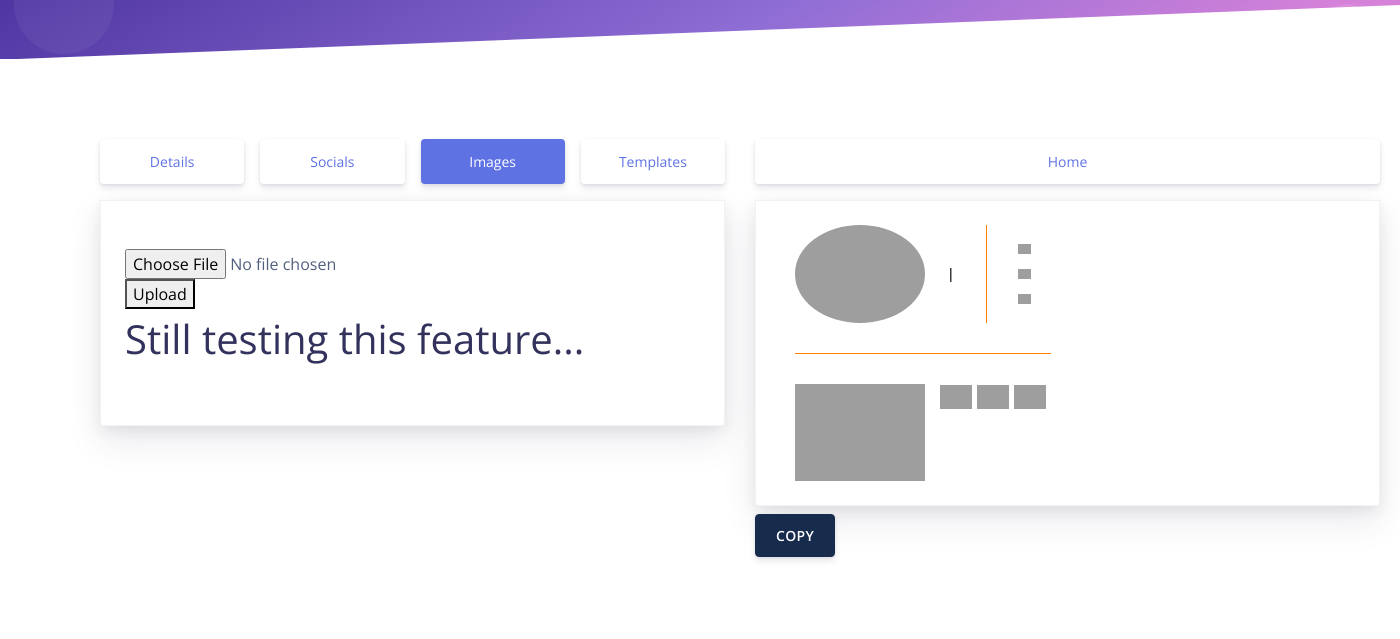
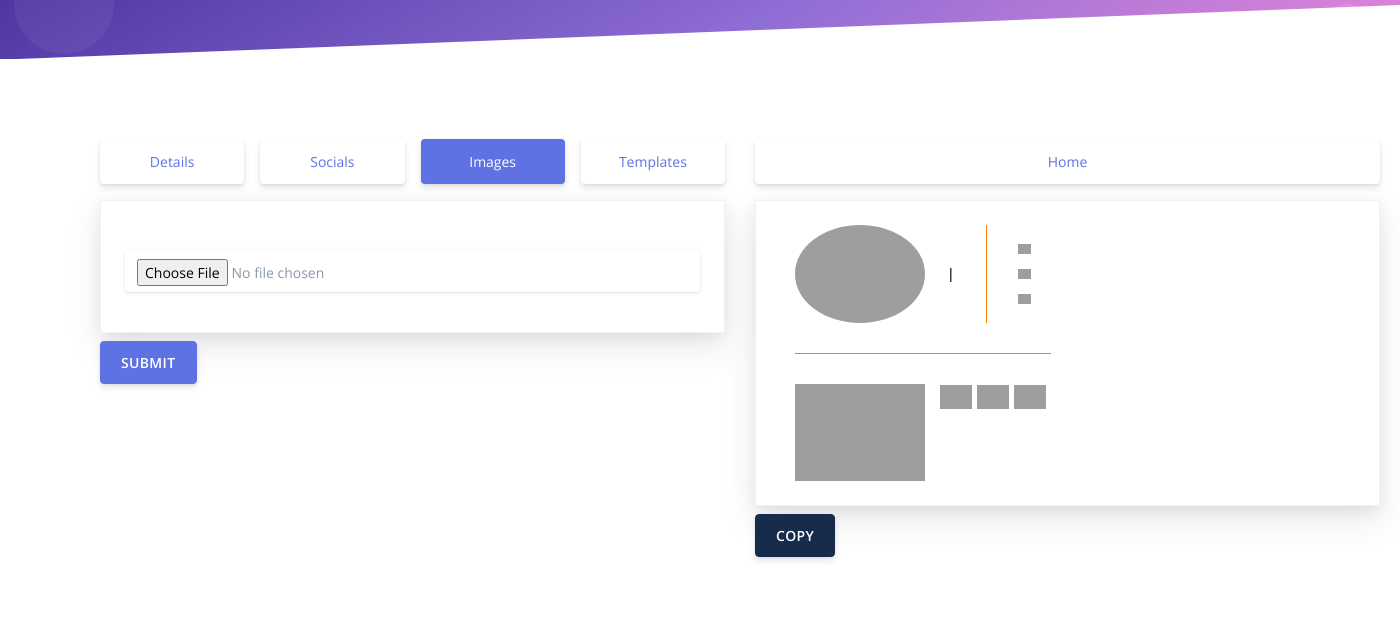
Before and after one commit to fredricksimi/newsignature, a Django app: page / in a window 1400 px wide, after a click on "Images". Shown: the part 547-1186 px from the top of the page. Run offline with Django 3.2, Linux system fonts and the light colour scheme; the visitor is signed in with stand-in values (Sample User, id 1); data comes from the database, SQL or seed files in the repository; some libraries are stand-ins or nearby versions; grey boxes are pictures that could not be loaded.

Commit message:
22jun1231pm commit

```diff
--- a/signature/forms.py
+++ /dev/null
@@ -1,22 +0,0 @@
-from django import forms
-from .models import SignatureTool
-
-class UserDetailsForm(forms.ModelForm):
-    full_name = forms.CharField(widget=forms.TextInput(attrs={"placeholder":"Names"}))
-    company = forms.CharField(widget=forms.TextInput(attrs={"placeholder": "Company"}))
-    designation = forms.CharField(widget=forms.TextInput(attrs={"placeholder":"Designation"}))
-    department = forms.CharField(widget=forms.TextInput(attrs={"placeholder": "Department"}))
-    phone = forms.CharField(widget=forms.TextInput(attrs={"Phone":"Phone"}))
-    email = forms.CharField(widget=forms.TextInput(attrs={"placeholder":"Email"}))
-    website = forms.CharField(widget=forms.TextInput(attrs={"placeholder":"Website"}))
-    facebook = forms.CharField(widget=forms.TextInput(attrs={"placeholder":"Facebook"}), required=False)
-    linkedin = forms.CharField(widget=forms.TextInput(attrs={"placeholder":"LinkedIn"}), required=False)
-    twitter = forms.CharField(widget=forms.TextInput(attrs={"placeholder":"Twitter"}), required=False)
-    github = forms.CharField(widget=forms.TextInput(attrs={"placeholder":"GitHub"}), required=False)
-    instagram = forms.CharField(widget=forms.TextInput(attrs={"placeholder":"Instagram"}), required=False)
-    whatsapp = forms.CharField(widget=forms.TextInput(attrs={"placeholder":"WhatsApp"}), required=False)
-    youtube = forms.CharField(widget=forms.TextInput(attrs={"placeholder":"YouTube"}), required=False)
-
-    class Meta:
-        model = SignatureTool
-        fields = '__all__'
--- a/signature/templates/signature/index.html
+++ b/signature/templates/signature/index.html
@@ -67,7 +67,30 @@
               <div class="card-body">
                 <div class="tab-content" id="myTabContent">
                   <div class="tab-pane fade show active" id="tabs-icons-text-1" role="tabpanel" aria-labelledby="tabs-icons-text-1-tab">
+                    <form method="POST" enctype="multipart/form-data" action="{% url 'signature:home' %}">
+                      {% csrf_token %}
                       <div class="form-group">
+                        <input id="full_name" type="text" name="full_name" class="form-control form-control-alternative" placeholder="Full Name" value="{{sigtool.full_name}}" max_length="100" required>
+                      </div>
+                      <div class="form-group">
+                        <input id="company" type="text" name="company" class="form-control form-control-alternative" placeholder="Company" max_length="100" required>
+                      </div>
+                      <div class="form-group">
+                        <input id="designation" type="text" name="designation" class="form-control form-control-alternative" placeholder="Designation" max_length="100" required>
+                      </div>
+                      <div class="form-group">
+                        <input id="department" type="text" name="department" class="form-control form-control-alternative" placeholder="Department" max_length="100" required>
+                      </div>
+                      <div class="form-group">
+                        <input id="phone" type="text" name="phone" class="form-control form-control-alternative" placeholder="Phone" max_length="100" required>
+                      </div>
+                      <div class="form-group">
+                        <input id="email" type="text" name="email" class="form-control form-control-alternative" placeholder="Email" max_length="100" required>
+                      </div>
+                      <div class="form-group">
+                        <input id="website" type="text" name="website" class="form-control form-control-alternative" placeholder="Website" max_length="100" required>
+                      </div>
+                      <!-- <div class="form-group">
                           <input type="text" placeholder="names" id="form_names" class="form-control form-control-alternative" value="{{sigtool.full_name}}" {{readonlyvar}}/>
                       </div>
                       <div class="form-group">
@@ -87,10 +110,32 @@
                         </div>
                         <div class="form-group">
                           <input type="text" placeholder="Website" id="form_website" class="form-control form-control-alternative" value="{{sigtool.website}}"  {{readonlyvar}}/>
-                        </div>
+                        </div> -->
+                    <!-- </form> -->
                   </div>
                   <div class="tab-pane fade" id="tabs-icons-text-2" role="tabpanel" aria-labelledby="tabs-icons-text-2-tab">
-                      <div class="form-group">
+                    <div class="form-group">
+                      <input id="facebook" type="text" name="Facebook" class="form-control form-control-alternative" placeholder="https://facebook.com/johnwick" max_length="100">
+                    </div>
+                    <div class="form-group">
+                      <input id="linkedin" type="text" name="LinkedIn" class="form-control form-control-alternative" placeholder="https://linkedin.com/johnwick" max_length="100">
+                    </div>
+                    <div class="form-group">
+                      <input id="twitter" type="text" name="Twitter" class="form-control form-control-alternative" placeholder="https://twitter.com/johnwick" max_length="100">
+                    </div>
+                    <div class="form-group">
+                      <input id="github" type="text" name="GitHub" class="form-control form-control-alternative" placeholder="https://github.com/johnwick" max_length="100">
+                    </div>
+                    <div class="form-group">
+                      <input id="instagram" type="text" name="Instagram" class="form-control form-control-alternative" placeholder="https://instagram.com/johnwick" max_length="100">
+                    </div>
+                    <div class="form-group">
+                      <input id="whatsapp" type="text" name="WhatsApp" class="form-control form-control-alternative" placeholder="https://wa.me/8937453" max_length="100">
+                    </div>
+                    <div class="form-group">
+                      <input id="youtube" type="text" name="YouTube" class="form-control form-control-alternative" placeholder="https://youtube.com/johnwick" max_length="100">
+                    </div>
+                      <!-- <div class="form-group">
                           <input type="text" id="form_linkedin" class="form-control form-control-alternative" id="linkedin" aria-describedby="linkedin"
                               placeholder="https://linkedin.com/johnwick">
                       </div>
@@ -117,17 +162,25 @@
                       <div class="form-group">
                           <input type="text" id="form_whatsapp" class="form-control form-control-alternative" id="whatsapp" aria-describedby="whatsapp"
                               placeholder="https://whatsapp.com/johnwick">
-                      </div>
+                      </div> -->
+                    <!-- </form> -->
                   </div>
                   <div class="tab-pane fade" id="tabs-icons-text-3" role="tabpanel" aria-labelledby="tabs-icons-text-3-tab">
                     <br>
-                        <input type="file" name="img"/>
-                        <br>
+                    <!-- <form method = "POST">
+                      {% csrf_token %} -->
+                      <div class="form-group">
+                        <input id="image" type="file" name="image" class="form-control form-control-alternative">
+                      </div>
+
+                    <!-- </form> -->
+                        <!-- <input type="file" name="img"/> -->
+                        <!-- <br>
                         <button id="submit" type="submit">Upload</button>
                         <h1>Still testing this feature... </h1>
                         <div id="photo">
                             <img src="{{ photo.image.url }}">
-                        </div>
+                        </div> -->
                   </div>
                   <div class="tab-pane fade" id="tabs-icons-text-4" role="tabpanel" aria-labelledby="tabs-icons-text-3-tab">
                       <div class="paymentWrap">
@@ -154,7 +207,8 @@
                 </div>
               </div>
             </div>
-
+            <input type="submit" class="btn btn-primary" value="submit">
+          </form> <!------------THIS WAS ADDED RECENTLY 22 JUN 11:25 ----------->
           </div>
 
 
--- a/signature/views.py
+++ b/signature/views.py
@@ -2,11 +2,87 @@ from django.shortcuts import render, get_object_or_404, redirect
 from .models import SignatureTool
 from users.models import CustomUser
 from django.contrib import messages
-from .forms import UserDetailsForm
+# from .forms import UserDetailsForm, UserImageForm
 from django.contrib.auth.decorators import login_required
 
 @login_required
 def home_view(request):
+    user_id = request.user.id
+    sigtool = SignatureTool.objects.get(user_id=request.user.id)
+    readonlyvar = ''
+
+    if sigtool.full_name != '':
+        readonlyvar = 'readonly'
+
+    if request.method == 'POST':
+        full_name = request.POST['full_name']
+        company = request.POST['company']
+        designation = request.POST['designation']
+        department = request.POST['department']
+        phone = request.POST['phone']
+        email = request.POST['email']
+        website = request.POST['website']
+
+        # socials
+        facebook = request.POST['Facebook']
+        linkedin = request.POST['LinkedIn']
+        twitter = request.POST['Twitter']
+        github = request.POST['GitHub']
+        instagram = request.POST['Instagram']
+        whatsapp = request.POST['WhatsApp']
+        youtube = request.POST['YouTube']
+
+        sigtool.full_name = full_name
+        sigtool.company = company
+        sigtool.designation = designation
+        sigtool.department = department
+        sigtool.phone = phone
+        sigtool.email = email
+        sigtool.website = website
+        sigtool.facebook = facebook
+        sigtool.linkedin = linkedin
+        sigtool.twitter = twitter
+        sigtool.github = github
+        sigtool.instagram = instagram
+        sigtool.whatsapp = whatsapp
+        sigtool.youtube = youtube
+        # user_info = SignatureTool(
+        #     user_id = user_id,
+        #     full_name = full_name,
+        #     company = company,
+        #     designation = designation,
+        #     department = department,
+        #     phone = phone,
+        #     email = email,
+        #     website = website,
+        #     facebook = facebook,
+        #     linkedin = linkedin,
+        #     twitter = twitter,
+        #     github = github,
+        #     instagram = instagram,
+        #     whatsapp = whatsapp,
+        #     youtube = youtube
+        # )
+        # user_form = UserDetailsForm(request.POST, instance=request.user.signaturetool)
+        # if user_form.is_valid():
+
+            # user_form.save()
+        # user_info.save(commit=False)
+        # user_info.user.id = user.id
+        sigtool.save()
+        messages.success(request, 'Your profile was updated successfully!')
+        return redirect('signature:home')
+    # else:
+        # user_form = UserDetailsForm()
+    context = {
+        # 'user_form':user_form,
+        'sigtool':sigtool,
+        'readonlyvar':readonlyvar
+    }
+    return render(request, 'signature/index.html', context)
+
+@login_required
+def imageview(request):
     user = request.user
     sigtool = SignatureTool.objects.get(user__username=request.user.username)
     readonlyvar = ''
@@ -15,16 +91,15 @@ def home_view(request):
         readonlyvar = 'readonly'
 
     if request.method == 'POST':
-        user_form = UserDetailsForm(request.POST, instance=request.user.signaturetool)
-        if user_form.is_valid():
-            user_form.save()
-            messages.success(request, 'Your profile was updated successfully!')
-            return redirect('mainapp:home')
-    else:
-        user_form = UserDetailsForm(instance=request.user.signaturetool)
+        imageform = UserImageForm(request.POST, instance=request.user.signaturetool)
+        if imageform.is_valid():
+            imageform.save()
+            messages.success(request, 'Your profile was updated successfully')
+            return redirect('signature:home')
+        else:
+            imageform = UserImageForm()
     context = {
-        'user_form':user_form,
-        'sigtool':sigtool,
+        'imageform':imageform,
         'readonlyvar':readonlyvar
     }
     return render(request, 'signature/index.html', context)
```
